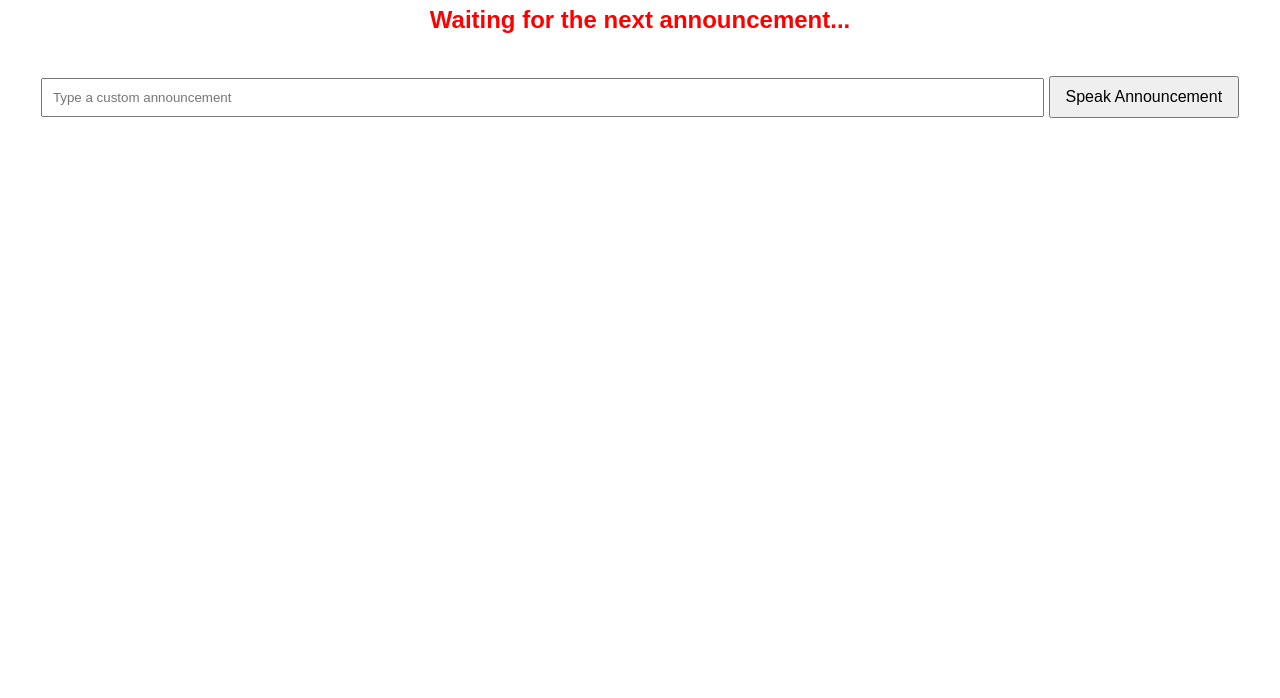
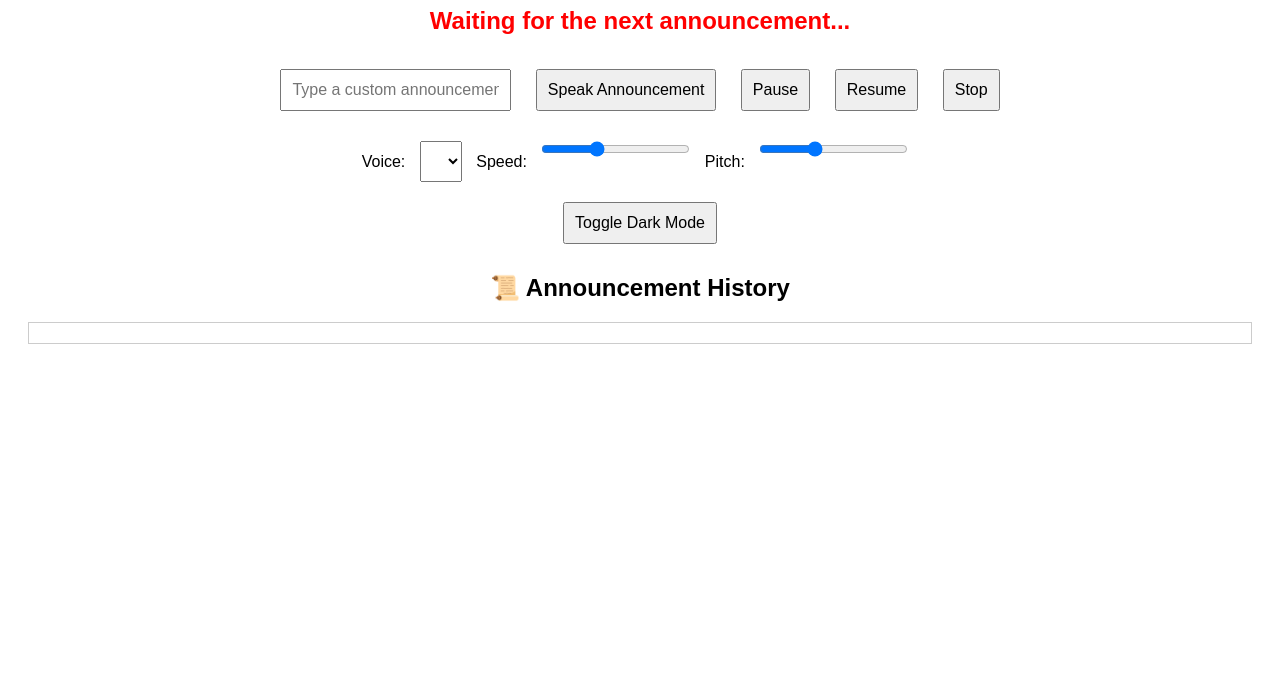
Before and after one commit to BritishNathanG/BritishNathanG.github.io, a plain HTML site: page index.html in a window 1280 px wide. Shown: the part 102-800 px from the top of the page. Drawn offline with Linux system fonts and the light colour scheme.

Commit message:
Update index.html

```diff
--- a/index.html
+++ b/index.html
@@ -3,54 +3,118 @@
 <head>
     <meta charset="UTF-8">
     <meta name="viewport" content="width=device-width, initial-scale=1.0">
-    <title>Automated Announcements with TTS</title>
+    <title>Smart Announcer with TTS</title>
     <style>
         body {
             font-family: Arial, sans-serif;
             text-align: center;
             padding: 20px;
+            transition: background 0.3s, color 0.3s;
         }
         #announcement {
             font-size: 24px;
             font-weight: bold;
             color: red;
             margin-top: 20px;
+            animation: fadeIn 1s;
         }
-        #customMessage {
+        @keyframes fadeIn {
+            from { opacity: 0; }
+            to { opacity: 1; }
+        }
+        #customMessage, #announceBtn, #pauseBtn, #resumeBtn, #stopBtn, #voiceSelect, #speedControl, #pitchControl, #themeToggle {
+            margin: 10px;
+            padding: 10px;
+            font-size: 16px;
+        }
+        #history {
             margin-top: 20px;
-            width: 80%;
+            max-height: 200px;
+            overflow-y: auto;
+            border: 1px solid #ccc;
             padding: 10px;
         }
-        #announceBtn {
-            margin-top: 10px;
-            padding: 10px 15px;
-            font-size: 16px;
-            cursor: pointer;
+        .dark-mode {
+            background: #222;
+            color: white;
         }
     </style>
 </head>
 <body>
 
-    <h1>Automated Announcement System</h1>
+    <h1>🔊 Smart Announcement System</h1>
     <p id="announcement">Waiting for the next announcement...</p>
 
     <input type="text" id="customMessage" placeholder="Type a custom announcement">
     <button id="announceBtn">Speak Announcement</button>
+    <button id="pauseBtn">Pause</button>
+    <button id="resumeBtn">Resume</button>
+    <button id="stopBtn">Stop</button>
+
+    <br>
+    <label>Voice:</label>
+    <select id="voiceSelect"></select>
+    <label>Speed:</label>
+    <input type="range" id="speedControl" min="0.5" max="2" step="0.1" value="1">
+    <label>Pitch:</label>
+    <input type="range" id="pitchControl" min="0.5" max="2" step="0.1" value="1">
+
+    <br>
+    <button id="themeToggle">Toggle Dark Mode</button>
+
+    <h2>📜 Announcement History</h2>
+    <div id="history"></div>
 
     <script>
         console.log("Script is running!");
 
-        // Define the schedule (format: "HH:MM")
-        const schedule = {
+        // Schedule (HH:MM format)
+        let schedule = JSON.parse(localStorage.getItem("schedule")) || {
             "08:00": "Good morning! Time to start your day. 🌞",
             "12:00": "It's lunchtime! Take a break. 🍽️",
             "15:00": "Afternoon reminder: Stay hydrated! 💧",
             "23:35": "Good evening! Time to wrap up your work. 🌇"
         };
 
+        // Speech settings
+        let voices = [];
+        const synth = window.speechSynthesis;
+        const voiceSelect = document.getElementById("voiceSelect");
+        const speedControl = document.getElementById("speedControl");
+        const pitchControl = document.getElementById("pitchControl");
+
+        function populateVoices() {
+            voices = synth.getVoices();
+            voiceSelect.innerHTML = voices.map((voice, index) => `<option value="${index}">${voice.name} (${voice.lang})</option>`).join('');
+        }
+        populateVoices();
+        if (speechSynthesis.onvoiceschanged !== undefined) {
+            speechSynthesis.onvoiceschanged = populateVoices;
+        }
+
         function speakAnnouncement(text) {
             const utterance = new SpeechSynthesisUtterance(text);
-            speechSynthesis.speak(utterance);
+            utterance.voice = voices[voiceSelect.value] || voices[0];
+            utterance.rate = speedControl.value;
+            utterance.pitch = pitchControl.value;
+            synth.speak(utterance);
+            logHistory(text);
+            sendNotification(text);
+        }
+
+        function logHistory(text) {
+            const historyDiv = document.getElementById("history");
+            const newLog = document.createElement("p");
+            newLog.textContent = new Date().toLocaleTimeString() + " - " + text;
+            historyDiv.prepend(newLog);
+        }
+
+        function sendNotification(message) {
+            if (Notification.permission === "granted") {
+                new Notification("📢 Announcement", { body: message });
+            } else if (Notification.permission !== "denied") {
+                Notification.requestPermission();
+            }
         }
 
         function checkTime() {
@@ -68,11 +132,9 @@
             }
         }
 
-        // Check every minute
         setInterval(checkTime, 60000);
-        checkTime(); // Run immediately on page load
+        checkTime();
 
-        // Handle custom announcement
         document.getElementById("announceBtn").addEventListener("click", function () {
             const customMessage = document.getElementById("customMessage").value;
             if (customMessage.trim() !== "") {
@@ -80,6 +142,21 @@
                 speakAnnouncement(customMessage);
             }
         });
+
+        document.getElementById("pauseBtn").addEventListener("click", () => synth.pause());
+        document.getElementById("resumeBtn").addEventListener("click", () => synth.resume());
+        document.getElementById("stopBtn").addEventListener("click", () => synth.cancel());
+
+        // Dark Mode Toggle
+        const themeToggle = document.getElementById("themeToggle");
+        themeToggle.addEventListener("click", () => {
+            document.body.classList.toggle("dark-mode");
+            localStorage.setItem("theme", document.body.classList.contains("dark-mode") ? "dark" : "light");
+        });
+
+        if (localStorage.getItem("theme") === "dark") {
+            document.body.classList.add("dark-mode");
+        }
     </script>
 
 </body>
```
